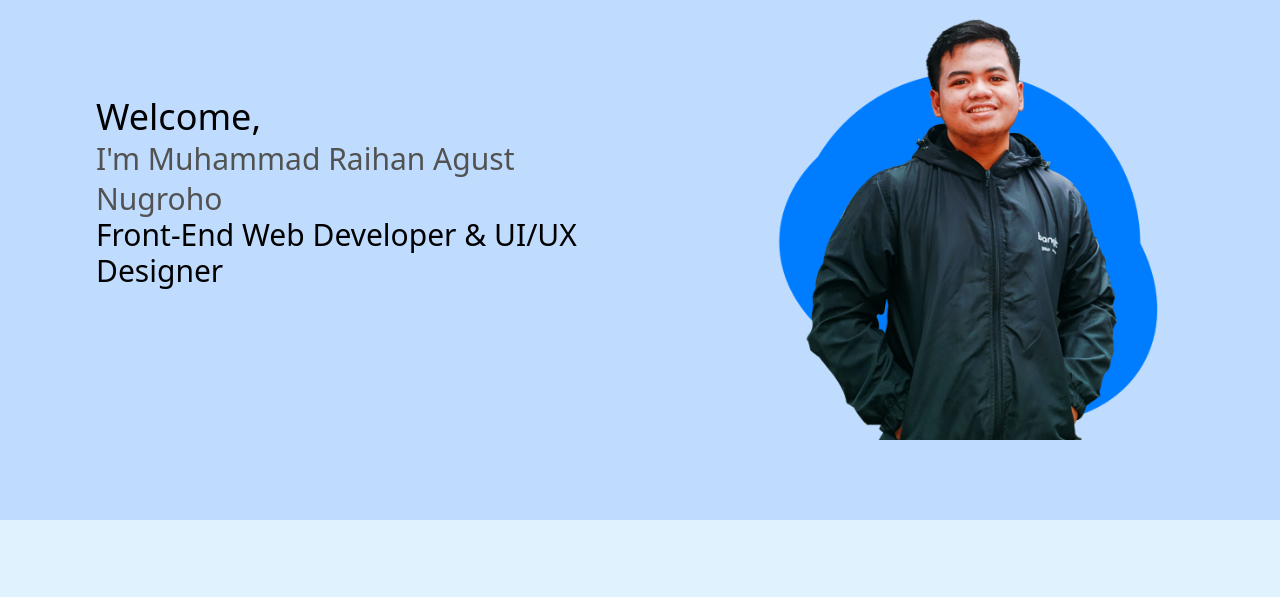
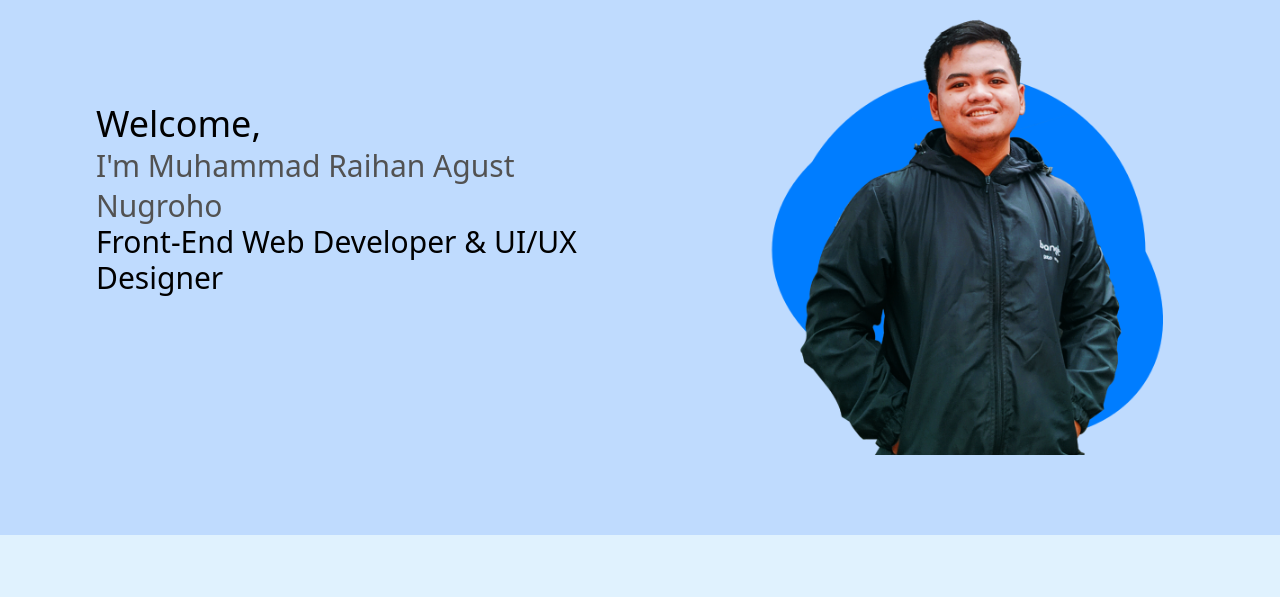
Before and after one commit to raihanAN/portofolio, a website: page index.html in a window 1280 px wide. Shown: the part 75-672 px from the top of the page. Drawn offline with Linux system fonts and the light colour scheme.

Commit message:
updating project 2

```diff
--- a/index.html
+++ b/index.html
@@ -58,8 +58,7 @@
                 </div>
                 <div class="w-full self-end px-4 sm:w-1/2 md:right-0">
                     <div class="relative mt-10  sm:right-0">
-                        <img class="mx-auto max-w-full sm:scale-100 sm:w-3/4 md:w-3/4" width="450"
-                            src="assets/FotoGit.png" alt="Raihan">
+                        <img class="mx-auto max-w-full sm:scale-100" width="450" src="assets/FotoGit.png" alt="Raihan">
                         <!-- overflow -->
                         <!-- <span class="absolute -bottom-24 -z-10 left-1/2 -translate-x-1/2 -my-36 mx-auto">
                             <svg width="600" height="800" viewBox="0 0 200 200" xmlns="http://www.w3.org/2000/svg">
```
